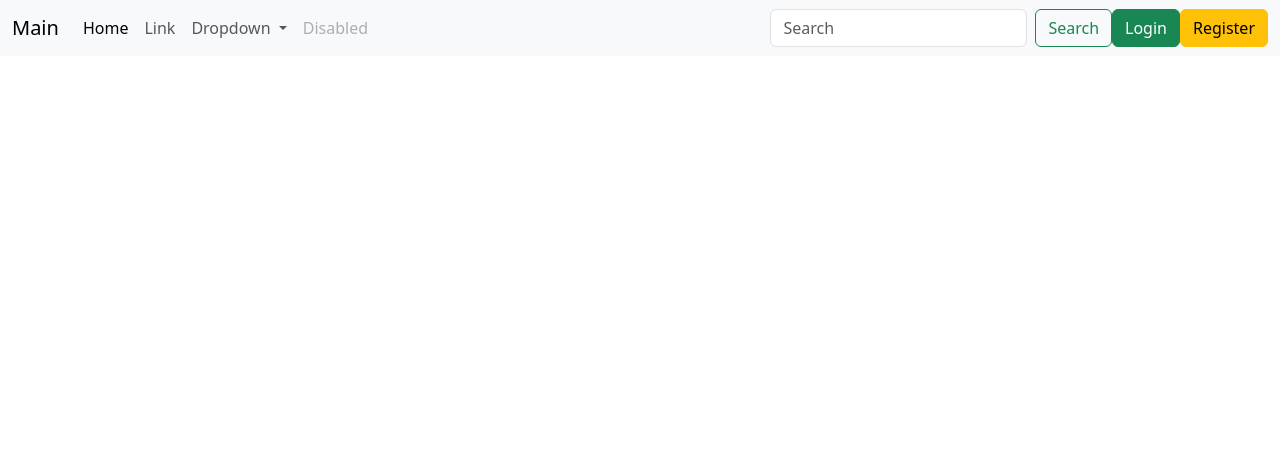
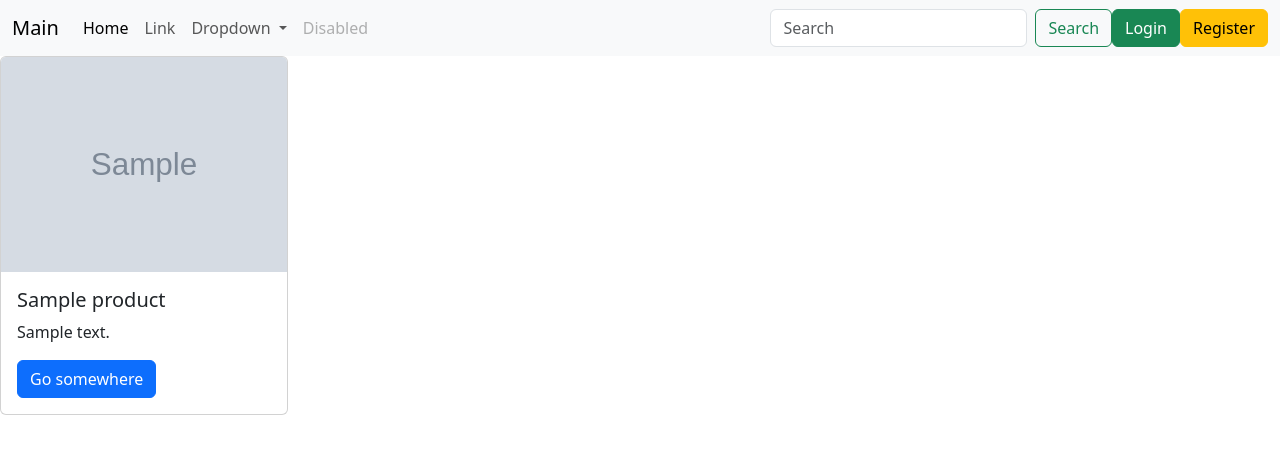
Before and after one commit to dema2710/FastAPI, a Python web app: template frontend/app/templates/index.html in a window 1280 px wide. Shown: the top 454 px of the page. Run offline with Jinja, Linux system fonts and the light colour scheme; the template is opened without the code that fills it: most values are stand-ins (such as "Sample title", 1, 10 or a date in 2020); grey boxes marked "Sample" are stand-in pictures.

Commit message:
front-products1

```diff
--- /dev/null
+++ b/frontend/app/templates/components/products.html
@@ -0,0 +1,13 @@
+{% for product in products %}
+
+
+<div class="card" style="width: 18rem;">
+  <img src="{{ product.main_image }}" class="card-img-top" alt="...">
+  <div class="card-body">
+    <h5 class="card-title">{{ product.title }}</h5>
+    <p class="card-text">{{ product.description }}</p>
+    <a href="#" class="btn btn-primary">Go somewhere</a>
+  </div>
+</div>
+
+{% endfor %}
--- a/frontend/app/templates/index.html
+++ b/frontend/app/templates/index.html
@@ -1 +1,10 @@
 {% extends "components/base.html" %}
+
+
+
+
+  {% block content %}
+
+  {%  include "components/products.html" %}
+
+  {% endblock %}
```
Also changed, not shown: frontend/app/backend_api/api.py (+10 -1 lines), frontend/app/routers/main_page_router.py (+8 -2 lines).
